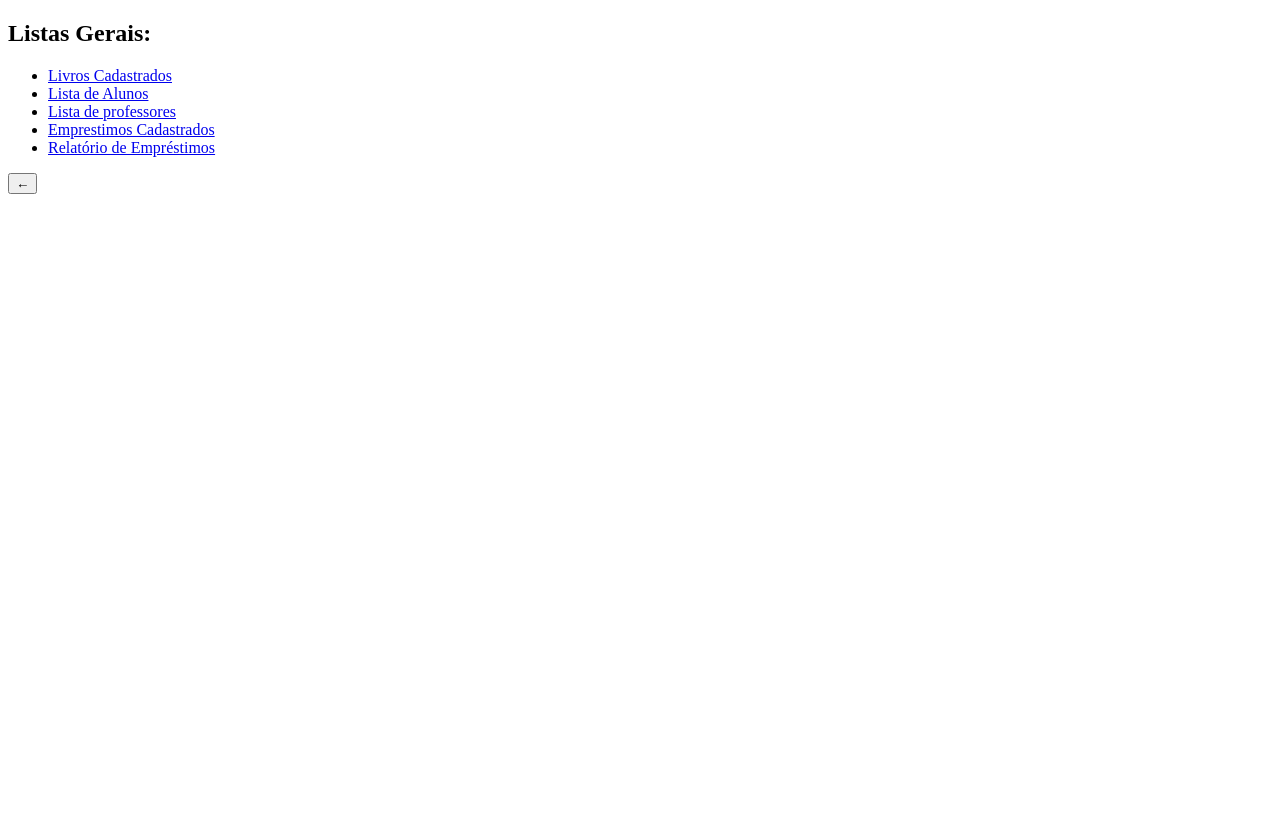
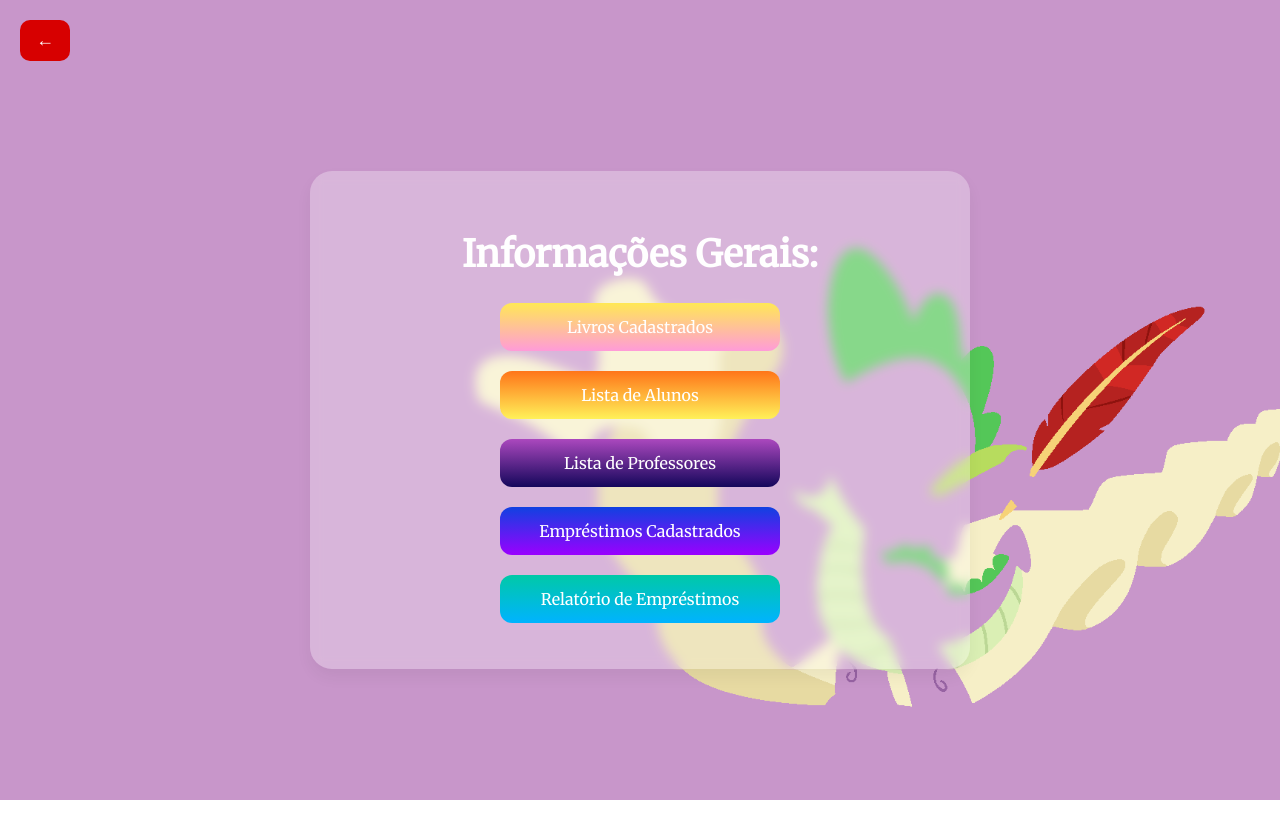
Before and after one commit to MariaDuda070809/biblioteca_mvc, a PHP site: page /listas.php in a window 1280 px wide. Before the commit the page ends 194 px from the top, so only its background shows below. Run offline with PHP 8.4, Linux system fonts and the light colour scheme.

Commit message:
fiz um style simples para a pagina listas

```diff
--- a/listas.php
+++ b/listas.php
@@ -3,30 +3,147 @@
 <head>
   <meta charset="UTF-8">
   <meta name="viewport" content="width=device-width, initial-scale=1.0">
-    <title>Cadastros</title>
-    <link rel="icon" href="../imagens/icon.jpg" type="image/gif" sizes="16x16" />
+  <link rel="icon" href="../biblioteca_mvc/imagens/icon.jpg" type="image/gif" sizes="16x16" />
+  <link href="https://fonts.googleapis.com/css2?family=Merriweather&display=swap" rel="stylesheet">
 
+  <style>
+    html, body {
+      height: 100%;
+      margin: 0;
+      padding: 0;
+    }
+
+    body {
+      background-image: url('../biblioteca_mvc/imagens/listas.png');
+      background-size: cover;
+      background-repeat: no-repeat;
+      background-position: center;
+      font-family: 'Merriweather', serif;
+      display: flex;
+      justify-content: center;
+      align-items: center;
+      padding: 20px;
+      position: relative;
+    }
+
+    .button-container {
+      background: rgba(255, 255, 255, 0.3);
+      backdrop-filter: blur(6px);
+      -webkit-backdrop-filter: blur(6px);
+      border-radius: 22px;
+      box-shadow: 0 8px 16px rgba(0, 0, 0, 0.05);
+      padding: 30px;
+      max-width: 600px;
+      width: 100%;
+      text-align: center;
+      display: flex;
+      flex-direction: column;
+      align-items: center;
+    }
+
+    h2 {
+      margin-bottom: 10px;
+      color: #fff;
+      font-size: 37px
+    }
+
+    ul {
+      list-style: none;
+      padding-left: 0;
+      display: flex;
+      flex-direction: column;
+      align-items: center;
+      gap: 20px;
+    }
+
+    li {
+      margin-bottom: 0;
+    }
+
+    .btn-link {
+      display: flex;
+      justify-content: center;
+      align-items: center;
+      padding: 14px 0;
+      color: #fff;
+      text-decoration: none;
+      border-radius: 12px;
+      transition: transform 0.3s ease, background-color 0.3s ease;
+      text-align: center;
+      width: 280px;
+      box-sizing: border-box;
+      font-weight: 400;
+      user-select: none;
+    }
+
+    ul li:nth-child(1) .btn-link {
+      background: linear-gradient(to bottom,rgb(255, 232, 85),rgb(255, 155, 216));
+    }
+
+    ul li:nth-child(2) .btn-link {
+      background: linear-gradient(to bottom,rgb(255, 117, 25),rgb(255, 241, 89));
+    }
+
+    ul li:nth-child(3) .btn-link {
+      background: linear-gradient(to bottom,rgb(171, 72, 190),rgb(20, 7, 91));
+    }
+
+    ul li:nth-child(4) .btn-link {
+      background: linear-gradient(to bottom, #1041E1, #9A00FF);
+    }
+
+    ul li:nth-child(5) .btn-link {
+      background: linear-gradient(to bottom, #00C9A7, #00B3FF);
+    }
+
+    .btn-link:hover {
+      transform: scale(1.15);
+      color: white;
+    }
+
+    /* Botão de voltar no canto superior esquerdo */
+    .back-button {
+      position: absolute;
+      top: 20px;
+      left: 20px;
+      z-index: 999;
+      text-decoration: none;
+    }
+
+    .btn {
+      background-color: #D70000;
+      color: white;
+      border: none;
+      border-radius: 10px;
+      padding: 10px 16px;
+      font-size: 18px;
+      cursor: pointer;
+      transition: transform 0.2s ease-in-out;
+    }
+
+    .btn:hover {
+      transform: scale(1.15);
+    }
+  </style>
 </head>
 <body>
 
+  <!-- Botão de voltar no canto -->
+  <a href="dashboard.php" class="back-button">
+    <button class="btn">←</button>
+  </a>
+
+  <!-- Conteúdo central -->
   <div class="button-container">
-        <h2>Listas Gerais:</h2>
-
+    <h2>Informações Gerais:</h2>
     <ul>
       <li><a href="livros/livros_cadastrados.php" class="btn-link">Livros Cadastrados</a></li>
       <li><a href="alunos/listar_alunos.php" class="btn-link">Lista de Alunos</a></li>
-            <li><a href="professores/listar_professores.php" class="btn-link">Lista de professores</a></li>
-            <li><a href="emprestimo/lista_emprestimo.php" class="btn-link">Emprestimos Cadastrados</a></li>
+      <li><a href="professores/listar_professores.php" class="btn-link">Lista de Professores</a></li>
+      <li><a href="emprestimo/lista_emprestimo.php" class="btn-link">Empréstimos Cadastrados</a></li>
       <li><a href="graficos/grafico_turnos.php" class="btn-link">Relatório de Empréstimos</a></li>
-            <!-- <li><a href="cadastrar_emprestimo.html">Cadastrar Empréstimo</a></li> -->
     </ul>
   </div>
 
-    <a href="dashboard.php" class="back-button">
-        <button class="btn">
-            ←
-        </button>
-    </a>
-
 </body>
 </html>
```
Also changed, not shown: imagens/listas.png (added). Lines whose indentation alone changed are shown as unchanged.
